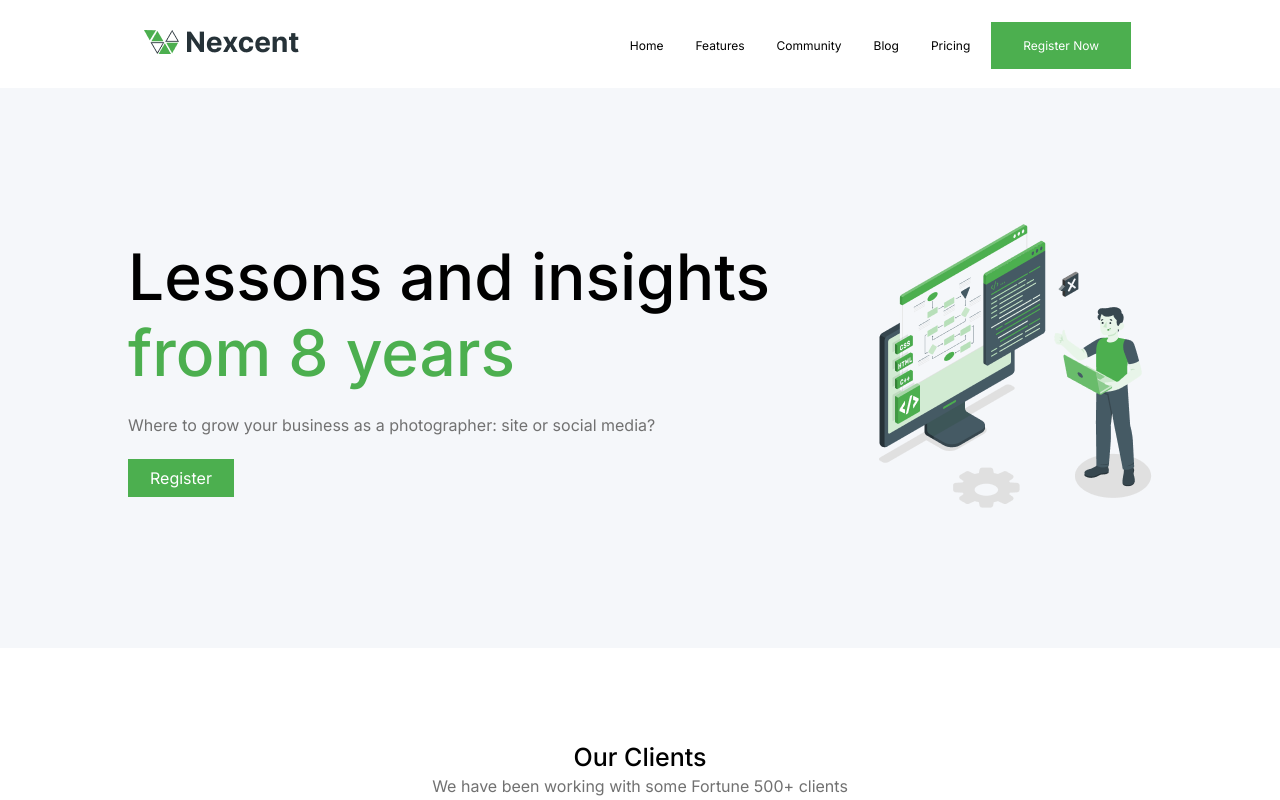
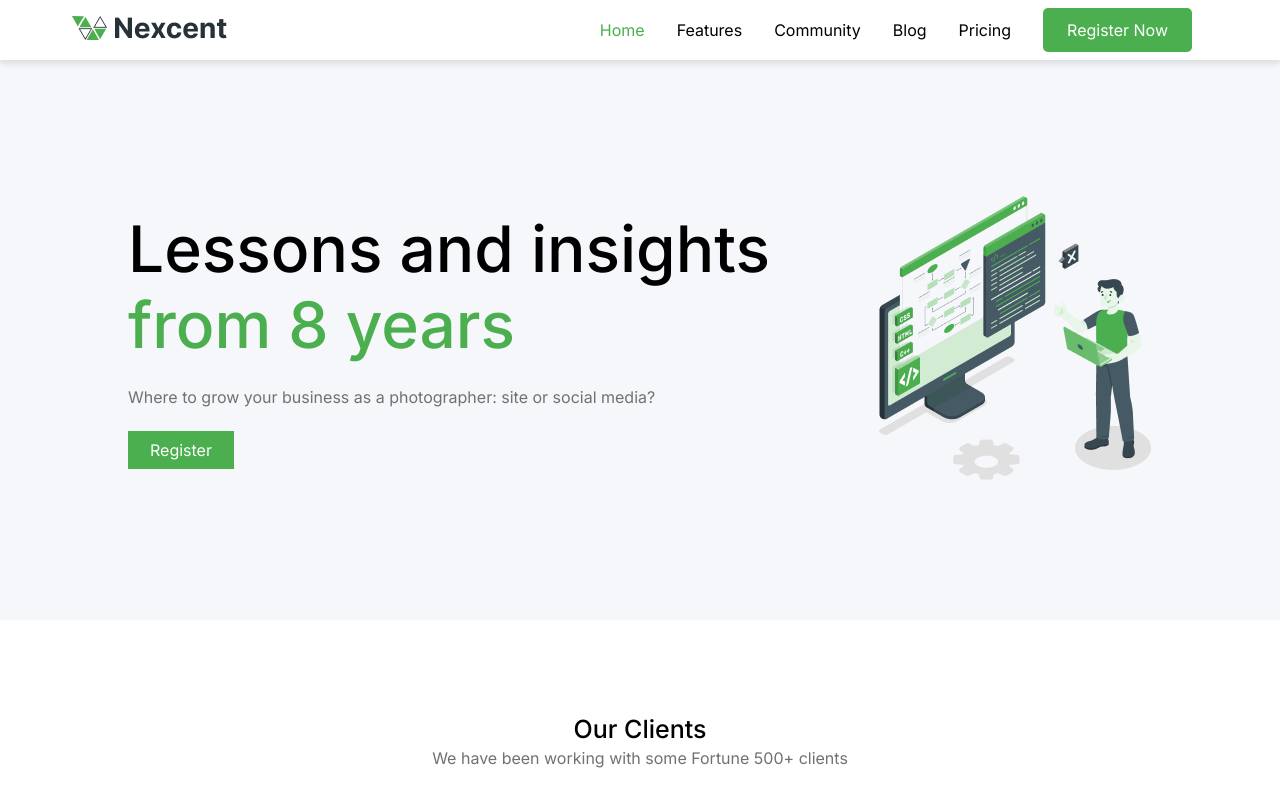
Before and after one commit to Devongaki/nexcent, a React (Create React App) app: page / in a window 1280 px wide. Shown: the top 800 px of the page. Built offline with nearby package versions, Linux system fonts and the light colour scheme.

Commit message:
changes to the navigation

```diff
--- a/src/Component/Navbar/Navbar.css
+++ b/src/Component/Navbar/Navbar.css
@@ -5,38 +5,61 @@
   left: 0;
   background-color: var(--White);
   z-index: 100;
+  box-shadow: 0 4px 6px rgba(0, 0, 0, 0.1);
 }
 
 .nav {
   display: flex;
   align-items: center;
   justify-content: space-between;
-  position: relative;
-  height: 3.5rem;
-  margin: 1rem;
+  padding: 1rem 2rem;
+  max-width: 1200px;
+  margin: 0 auto;
 }
+
 
 .nav_list {
   display: flex;
+  align-items: center;
 }
 
 .nav_link {
   color: var(--D_Gray);
-  font-size: 12px;
-  line-height: 16px;
-  margin: 16px;
+  font-size: 16px;
+  line-height: 24px;
+  margin: 0 1rem;
+  text-decoration: none;
+  transition: color 0.3s ease;
+}
+
+.nav_link:hover,
+.nav_link.active {
+  color: var(--Primary-color);
 }
 
 .nav_cta {
   background-color: var(--Primary-color);
   color: var(--White);
-  padding: 16px 32px;
-  margin: 5px;
-  cursor: pointer;
+  padding: 0.75rem 1.5rem;
+  border-radius: 5px;
+  text-decoration: none;
+  transition: background-color 0.3s ease;
+}
+
+.nav_cta:hover {
+  background-color: darken(var(--Primary-color), 10%);
 }
 
 .nav_toggle {
   display: none;
+  background: none;
+  border: none;
+  cursor: pointer;
+  font-size: 24px;
+}
+
+.nav_toggle:focus {
+  outline: none;
 }
 
 /* Media query for small screens */
@@ -47,40 +70,56 @@
 
   .nav_toggle {
     display: block;
-    cursor: pointer;
-    position: absolute;
-    right: 10px;
   }
 
   .nav_menu {
     display: none;
-    background-color: hsla(0, 0%, 6%, 0.2);
-    transition: ease-in 0.4s;
+    background-color: rgba(0, 0, 0, 0.7);
     position: absolute;
-    top: 3em;
-    right: -22px;
-    max-height: 100vh;
+    top: 3.5rem;
+    right: 0;
+    width: 100%;
+    max-height: calc(100vh - 3.5rem);
+    overflow-y: auto;
+    transition: opacity 0.4s ease, visibility 0.4s ease;
+    visibility: hidden;
+    opacity: 0;
   }
 
   .nav_menu.open {
     display: block;
+    visibility: visible;
+    opacity: 1;
   }
 
   .nav_list {
     display: flex;
     flex-direction: column;
-    padding: 20px;
-    margin-left: auto;
+    align-items: flex-start;
+    padding: 1rem;
   }
 
   .nav_item {
-    margin-bottom: 1rem;
-    margin-right: 0;
-    padding: 15px;
+    width: 100%;
+    margin: 0.5rem 0;
   }
 
+  .nav_link {
+    width: 100%;
+    padding: 1rem;
+    color: var(--White);
+  }
 
-  .nav_item:hover:not(:last-child){
+  .nav_cta {
     background-color: var(--Primary-color);
+    color: var(--White);
+    padding: 1rem 2rem;
+    margin-top: 1rem;
+  }
+
+  .nav_link:hover,
+  .nav_item:hover .nav_link {
+    background-color: var(--Primary-color);
+    color: var(--White);
   }
 }
--- a/src/Component/Navbar/Navbar.js
+++ b/src/Component/Navbar/Navbar.js
@@ -10,6 +10,7 @@ function Navbar() {
   const toggleMenu = () => {
     setMenuOpen(!menuOpen);
   };
+
   return (
     <header className="header">
       <nav className="nav container">
@@ -17,39 +18,51 @@ function Navbar() {
           <img src={LogoImage} alt="Logo" />
         </NavLink>
 
-        <div className="nav_toggle" onClick={toggleMenu}>
+        <button
+          className="nav_toggle"
+          onClick={toggleMenu}
+          aria-label="Toggle menu"
+        >
           {menuOpen ? <IoClose /> : <IoMenu />}
-        </div>
+        </button>
 
         <div className={`nav_menu ${menuOpen ? "open" : ""}`}>
           <ul className="nav_list">
             <li className="nav_item">
-              <NavLink to="/" className="nav_link">
+              <NavLink to="/" className="nav_link" onClick={toggleMenu}>
                 Home
               </NavLink>
             </li>
             <li className="nav_item">
-              <NavLink to="/features" className="nav_link">
+              <NavLink to="/features" className="nav_link" onClick={toggleMenu}>
                 Features
               </NavLink>
             </li>
             <li className="nav_item">
-              <NavLink to="/community" className="nav_link">
+              <NavLink
+                to="/community"
+                className="nav_link"
+                onClick={toggleMenu}
+              >
                 Community
               </NavLink>
             </li>
             <li className="nav_item">
-              <NavLink to="/blog" className="nav_link">
+              <NavLink to="/blog" className="nav_link" onClick={toggleMenu}>
                 Blog
               </NavLink>
             </li>
             <li className="nav_item">
-              <NavLink to="/pricing" className="nav_link">
+              <NavLink to="/pricing" className="nav_link" onClick={toggleMenu}>
                 Pricing
               </NavLink>
             </li>
             <li className="nav_item">
-              <NavLink to="/register" className="nav_link nav_cta">
+              <NavLink
+                to="/register"
+                className="nav_link nav_cta"
+                onClick={toggleMenu}
+              >
                 Register Now
               </NavLink>
             </li>
```
